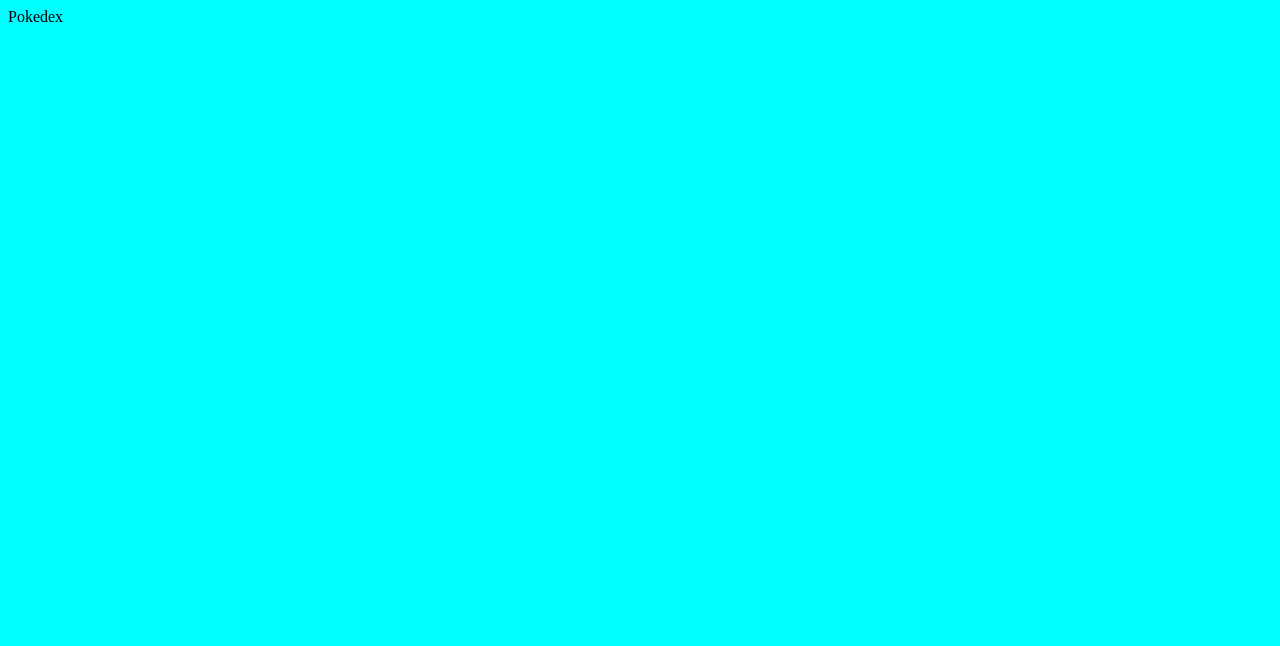
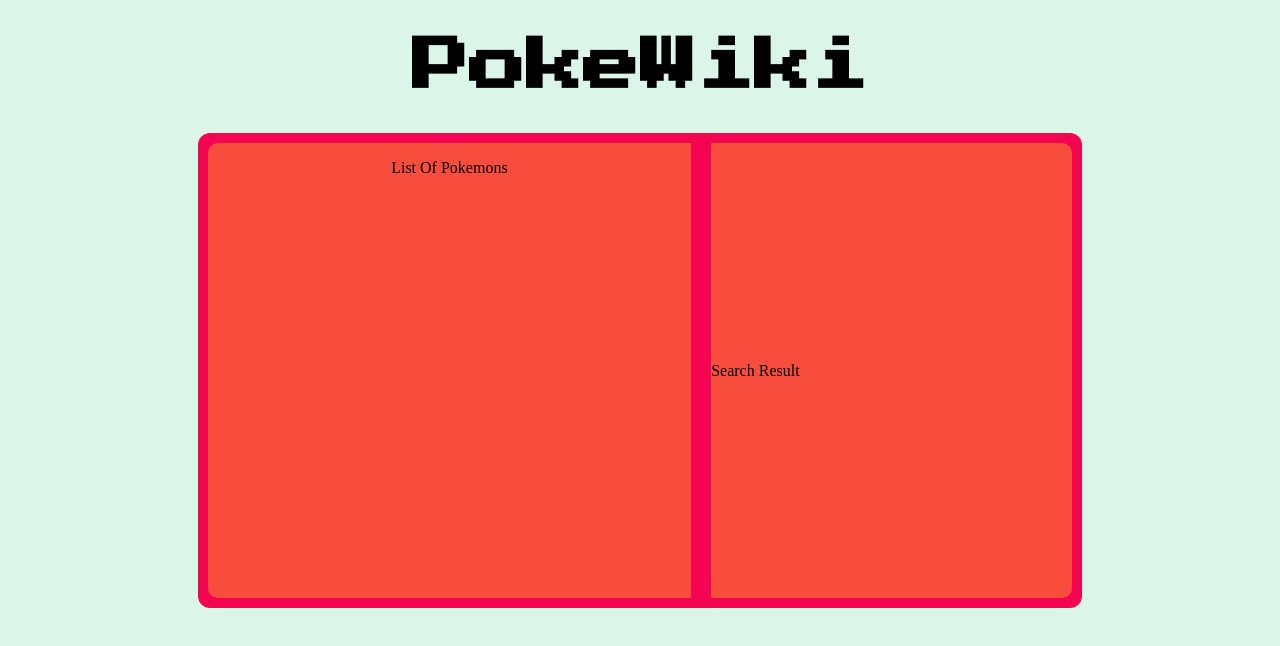
Before and after one commit to aromalsanthosh/pokewiki, a React (Create React App) app: page / in a window 1280 px wide. Shown: the top 646 px of the page. Built offline with nearby package versions, Linux system fonts and the light colour scheme.

Commit message:
Pokewiki Main Container ✅

```diff
--- a/public/index.html
+++ b/public/index.html
@@ -24,7 +24,8 @@
       work correctly both with client-side routing and a non-root public URL.
       Learn how to configure a non-root public URL by running `npm run build`.
     -->
-    <title>React App</title>
+    <title>Poke Wiki</title>
+    <link rel="stylesheet" href="https://fonts.googleapis.com/css2?family=Press+Start+2P&display=swap">
   </head>
   <body>
     <noscript>You need to enable JavaScript to run this app.</noscript>
--- a/src/components/App/App.css
+++ b/src/components/App/App.css
@@ -1,3 +1,13 @@
 body{
-    background-color: aqua;
+    background-color: #dbf6e9;
+    color: #1624447;
 }
+
+.App{
+    text-align: center;
+}
+
+h1{
+    font-size: 57px;
+    font-family: "Press Start 2P",cursive;
+}
--- a/src/components/App/App.tsx
+++ b/src/components/App/App.tsx
@@ -1,11 +1,13 @@
 import React from "react";
+import Pokewiki from "../Pokewiki/Pokewiki";
 import './App.css'
 class App extends React.Component{
 
     render(){
         return(
-        <div>
-            Pokedex
+        <div className="App">
+            <h1>PokeWiki</h1>
+            <Pokewiki/>
         </div>
         )
     }
--- /dev/null
+++ b/src/components/Pokewiki/Pokewiki.css
@@ -0,0 +1,32 @@
+.pokewiki-container{
+    background-color: #f40552;
+    margin-left: 15%;
+    width: 70%;
+    min-height: 475px;
+    display: flex;
+    flex-wrap: wrap;
+    border-radius: 12px;
+
+}
+
+.pokelist-container{
+    width: 300px;
+    height: 455px;
+    overflow-y: scroll;
+    background-color: rgba(252,126,47,0.6);
+    margin: 10px;
+    flex-grow: 3;
+    border-radius: 10px 1px 1px 10px;
+}
+
+.pokesearchresult-container{
+    display: flex;
+    align-items: center;
+    width: 300px;
+    flex-grow: 1;
+    margin: 10px;
+    background-color: rgba(252,126,47,0.6);
+    height: 455px;
+    border-radius: 1px 10px 10px 1px;
+
+}
--- /dev/null
+++ b/src/components/Pokewiki/Pokewiki.tsx
@@ -0,0 +1,17 @@
+import React from 'react'
+import './Pokewiki.css'
+
+const Pokewiki = () =>{
+    return (
+        <div className="pokewiki-container">
+            <div className="pokelist-container">
+                <p>List Of Pokemons</p>
+            </div>
+            <div className="pokesearchresult-container">
+                <p>Search Result</p>
+            </div>
+        </div>
+    )
+}
+
+export default Pokewiki
```
